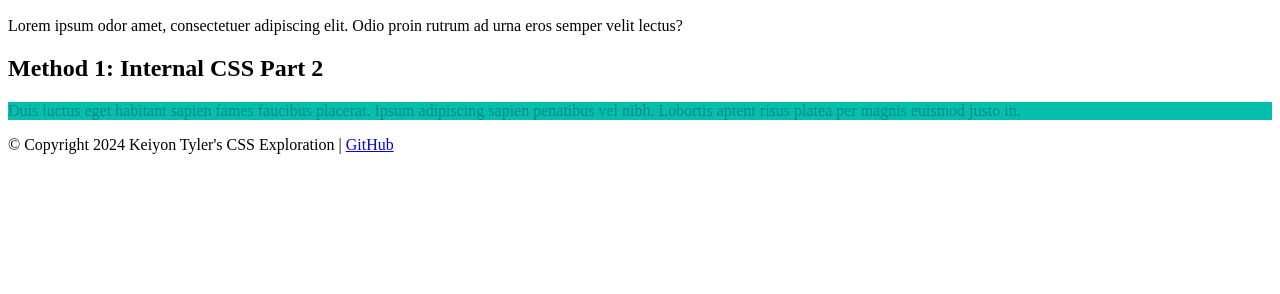
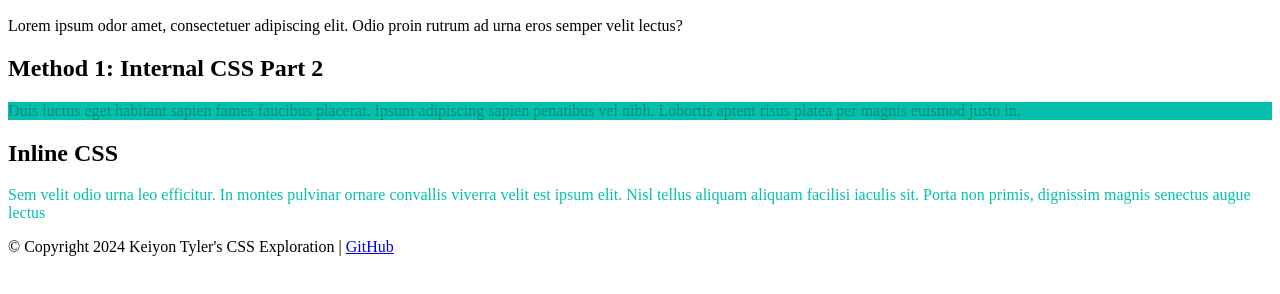
Before and after one commit to Keiyon/COMP001A.LectureActivity5, a plain HTML site: page css-application.html in a window 1280 px wide. Shown: the part 216-510 px from the top of the page. Drawn offline with Linux system fonts and the light colour scheme.

Commit message:
changed my inline class attribute to style

```diff
--- a/css-application.html
+++ b/css-application.html
@@ -33,11 +33,16 @@
             <h2>External CSS</h2>
             <p class="external-css">Lorem ipsum odor amet, consectetuer adipiscing elit. Odio proin rutrum ad urna eros semper velit lectus?</p>
         </section>
+
         <section>
             <h2>Method 1: Internal CSS Part 2</h2>
             <p class="internal-css">Duis luctus eget habitant sapien fames faucibus placerat. Ipsum adipiscing sapien penatibus vel nibh. Lobortis aptent risus platea per magnis euismod justo in.</p>
         </section>
-        <section></section>
+
+        <section>
+            <h2>Inline CSS</h2>
+            <p style="color: #04BFAD">Sem velit odio urna leo efficitur. In montes pulvinar ornare convallis viverra velit est ipsum elit. Nisl tellus aliquam aliquam facilisi iaculis sit. Porta non primis, dignissim magnis senectus augue lectus</p>
+        </section>
 
     </main>
     <footer>
```
